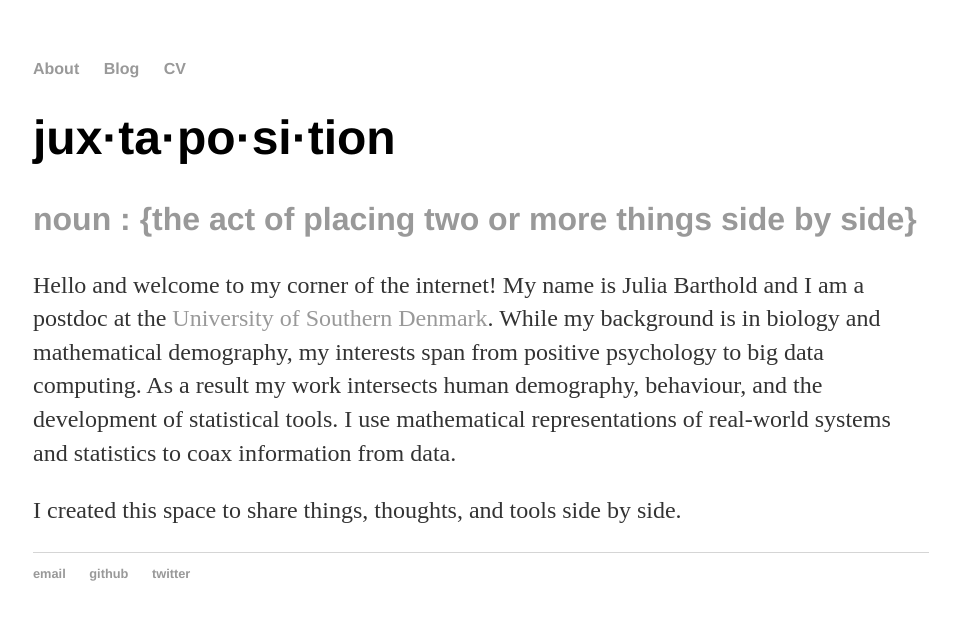
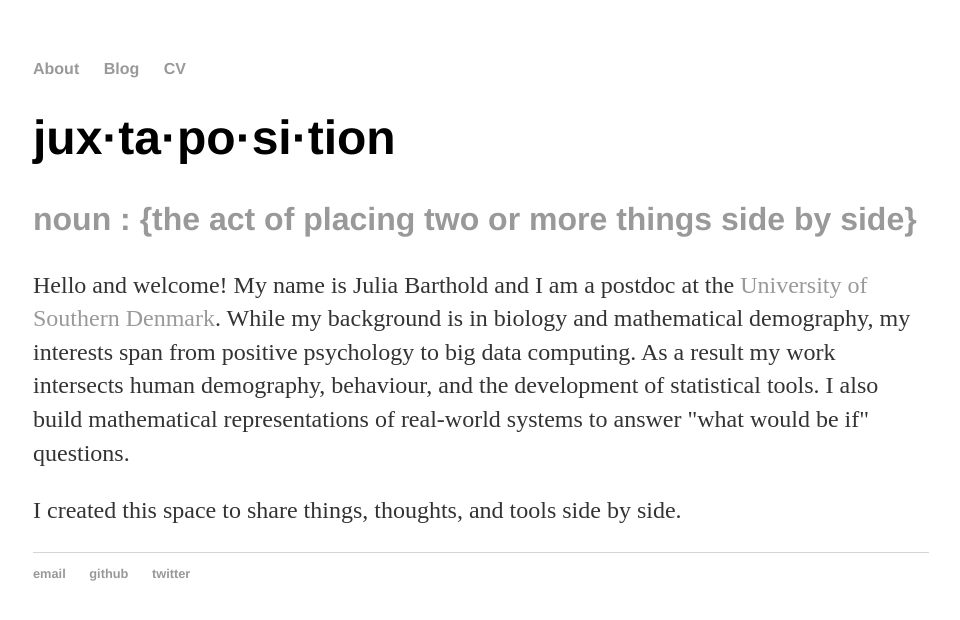
Before and after one commit to bartholdja/bartholdja.github.io, a Jekyll site: the page built from index.html, in a window 1280 px wide. Shown: the top 620 px of the page, without its empty margins (159-1119 px from the left). Built offline with Jekyll 4.4.1, drawn with Linux system fonts in a browser that asks for light colours.

Commit message:
update webpage 003

```diff
--- a/about/index.html
+++ b/about/index.html
@@ -9,7 +9,6 @@ title: juxtaposition
 	postdoc at the <a href="http://www.sdu.dk">University of Southern Denmark</a>. While my
 	background is in biology and mathematical demography, my interests
 	span from positive psychology to big data computing. As a result my work intersects human demography, behaviour,
-	and the development of statistical tools. I use mathematical representations of real-world systems
-	and statistics to coax information from data.<p>
+	and the development of statistical tools. I also build mathematical representations of real-world systems to answer "what would be if" questions.<p>
 	<p>I created this space to share things, thoughts, and tools side by side.<p>
 </div><!-- /.blurb -->
--- a/index.html
+++ b/index.html
@@ -5,11 +5,10 @@ title: juxtaposition
 <div class="blurb">
 	<h1>jux·ta·po·si·tion</h1>
 	<h2>noun : {the act of placing two or more things side by side}</h2>
-	<p>Hello and welcome to my corner of the internet! My name is Julia Barthold and I am a
+	<p>Hello and welcome! My name is Julia Barthold and I am a
 	postdoc at the <a href="http://www.sdu.dk">University of Southern Denmark</a>. While my
 	background is in biology and mathematical demography, my interests
 	span from positive psychology to big data computing. As a result my work intersects human demography, behaviour,
-	and the development of statistical tools. I use mathematical representations of real-world systems
-	and statistics to coax information from data.<p>
+	and the development of statistical tools. I also build mathematical representations of real-world systems to answer "what would be if" questions.<p>
 	<p>I created this space to share things, thoughts, and tools side by side.<p>
 </div><!-- /.blurb -->
```
Also changed, not shown: _posts/2015-09-09-my-first-heroku-app.md (+1 -1 lines).
